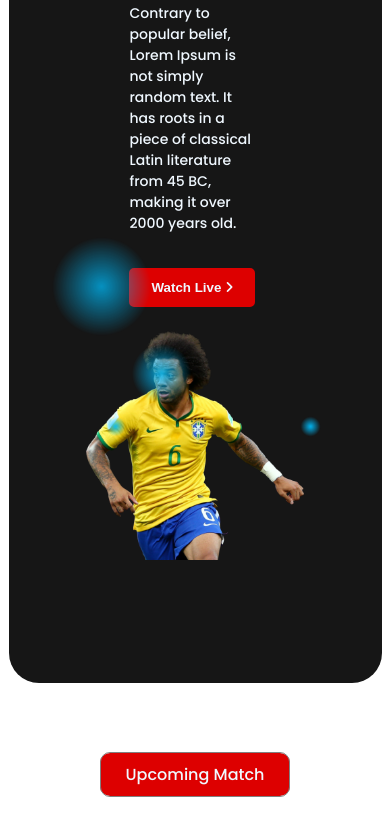
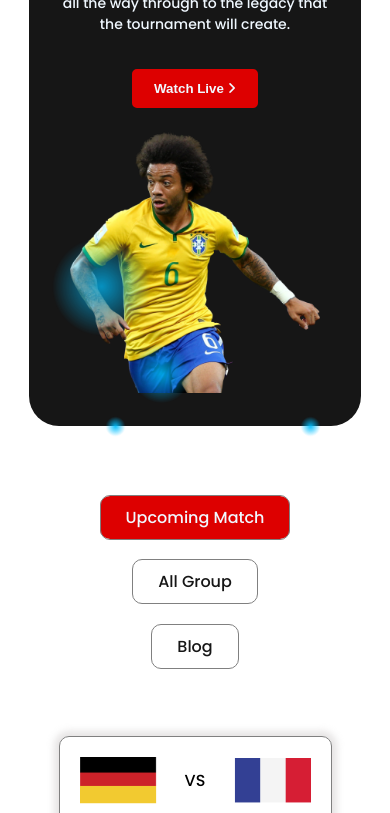
Before and after one commit to MDSadid-git/Assignment2, a plain HTML site: page upcming.html in a window 390 px wide. Shown: the part 373-1186 px from the top of the page. Drawn offline with Linux system fonts and the light colour scheme.

Commit message:
new update4

```diff
--- a/upcming.css
+++ b/upcming.css
@@ -306,9 +306,15 @@ Responsive Mobile area start
 header area start
 ==================*/
   .header-area {
+    width: 80%;
     flex-direction: column;
     justify-content: center;
     align-items: center;
+    padding: 10px;
+  }
+  .same {
+    width: 90%;
+    text-align: center;
   }
   .group-area-left ul li {
     display: block;
--- a/upcming.html
+++ b/upcming.html
@@ -26,11 +26,10 @@
           show on the <br />
           earth
         </h1>
-        <p>
-          Contrary to popular belief, Lorem Ipsum is not simply random text. It
-          has roots in a piece of classical Latin literature from 45 BC, making
-          it over 2000 years old.
-        </p>
+        <p>Tamreen is a program that uses the FIFA World Cup Qatar 2022 to
+          inspire young people to learn. It explores Qatar’s FIFA World Cup™
+          2022 journey – from the historic bid to become hosts, all the way
+          through to the legacy that the tournament will create.</p>
         <button class="button">
           Watch Live <i class="fa-solid fa-angle-right"></i>
         </button>
```
